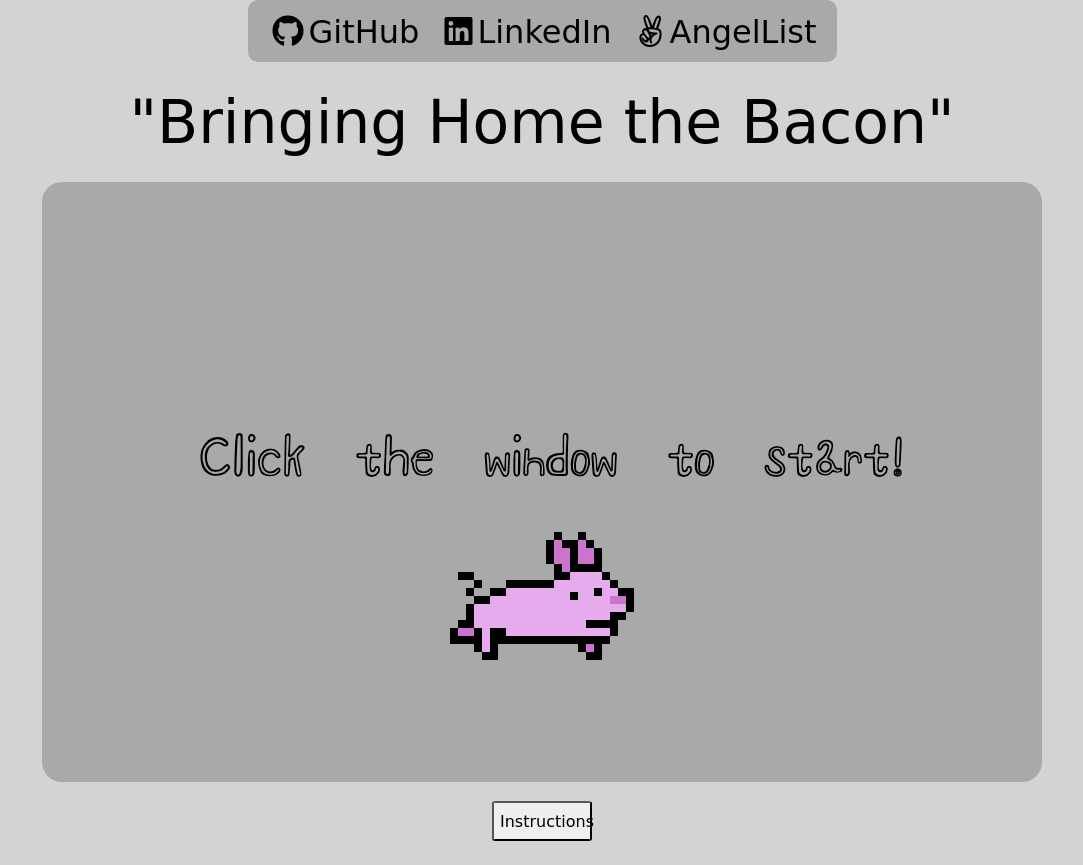
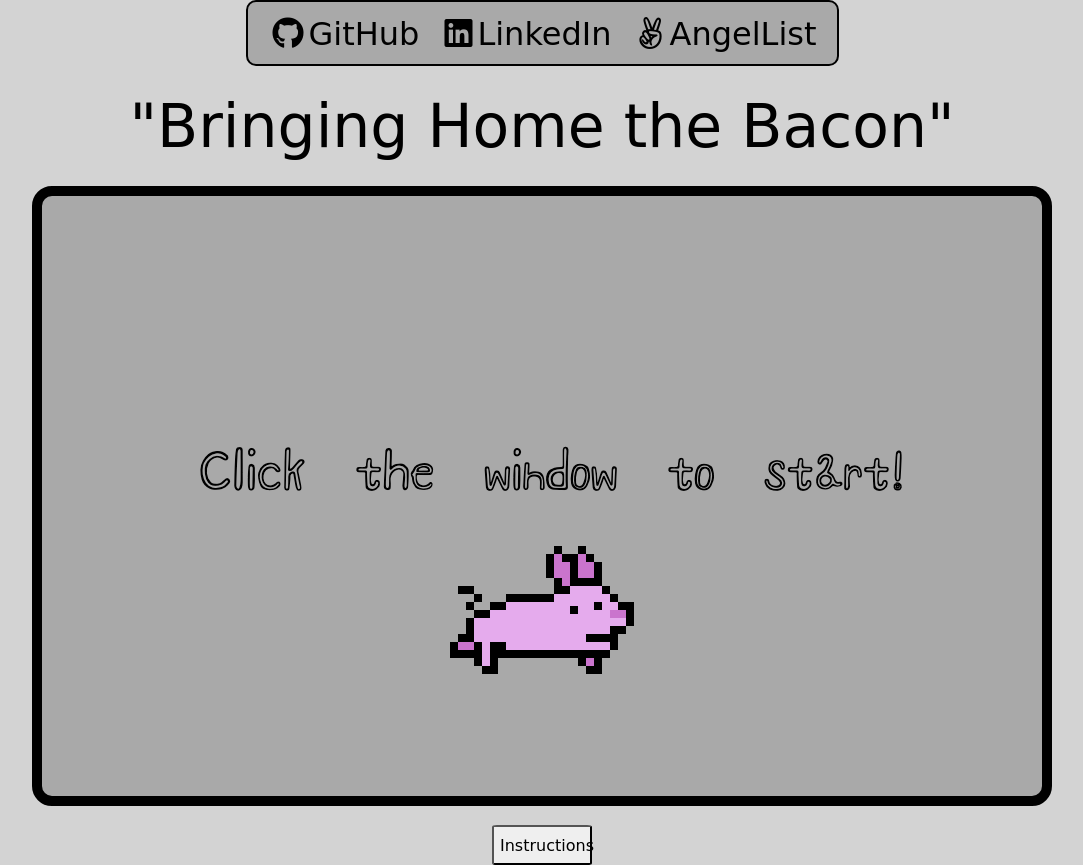
Before and after one commit to ggharsha/bringing_home_the_bacon, a website built with webpack: page index.html in a window 1280 px wide. Shown: the whole page, without its empty margins (98-1181 px from the left). Before the commit the page ends 841 px from the top, so only its background shows below. Built offline with nearby package versions, Linux system fonts and the light colour scheme; a web font is replaced by a local one.

Commit message:
Added borders

```diff
--- a/src/styles/style.css
+++ b/src/styles/style.css
@@ -28,6 +28,7 @@ body {
     background-color: #a9a9a9;
     padding: 10px;
     border-radius: 10px;
+    border: 2px solid black;
 }
 
 ul {
@@ -59,6 +60,7 @@ ul {
 #canvas {
     background-color: #a9a9a9;
     border-radius: 20px;
+    border: 10px solid black;
 }
 
 button {
```
Also changed, not shown: dist/main.css.
